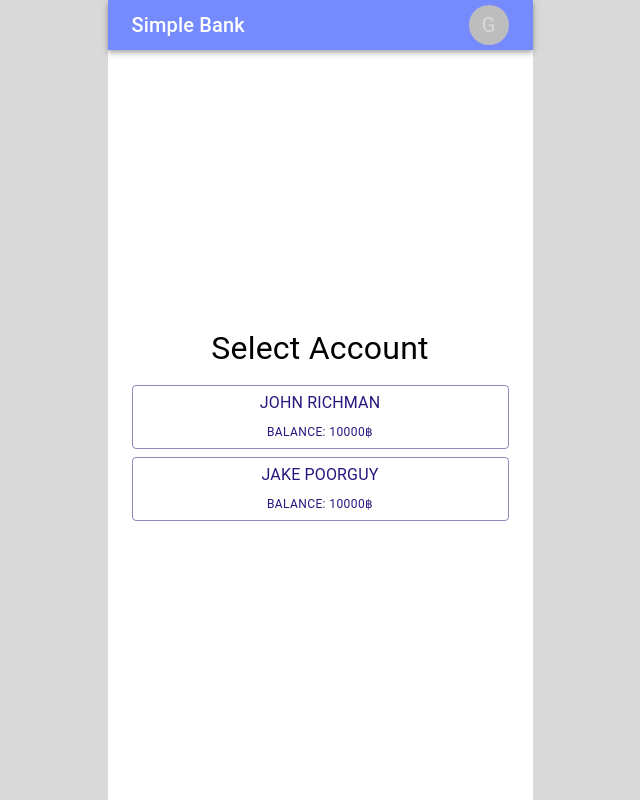
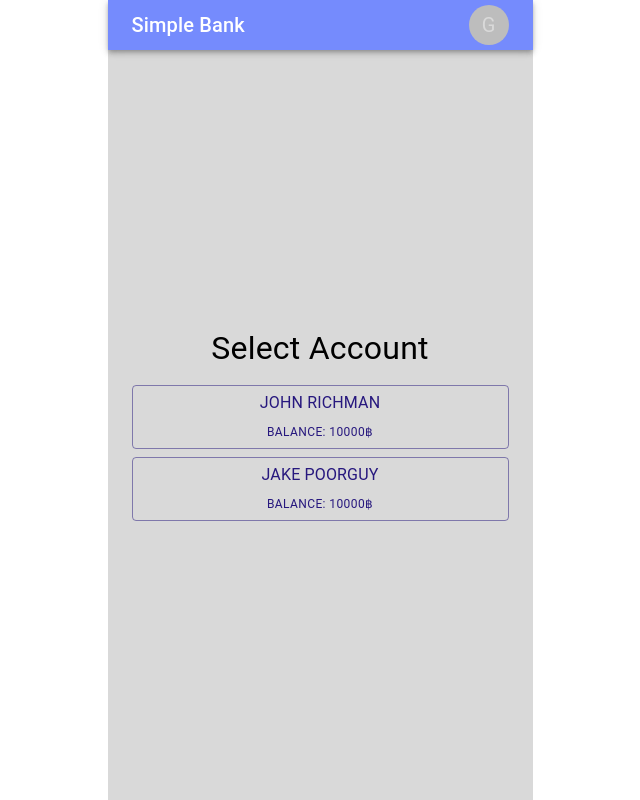
Before and after one commit to IBM-GuuTAR/simple-banking-app, a Next.js app in the folder website/: page / in a window 1280 px wide. Shown: the whole page, without its empty margins (320-960 px from the left). Built offline with nearby package versions, Linux system fonts and the light colour scheme.

Commit message:
Change bgcolor

```diff
--- a/website/src/app/layout.tsx
+++ b/website/src/app/layout.tsx
@@ -32,8 +32,8 @@ export default function RootLayout({
     <html lang="en">
       <body className={`${geistSans.variable} ${geistMono.variable}`}>
         <RootProvider>
-          <Stack bgcolor="background.default" alignItems="center">
-            <Stack width={425} height="100vh" bgcolor="background.paper">
+          <Stack alignItems="center">
+            <Stack width={425} height="100vh" bgcolor="background.default">
               <NavBar />
               {children}
             </Stack>
```
